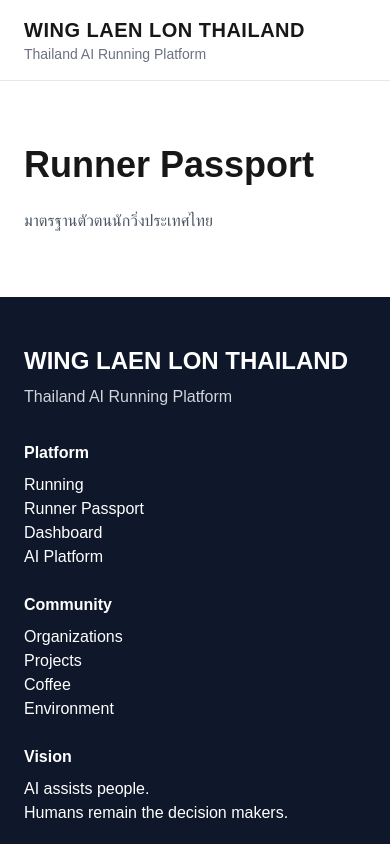
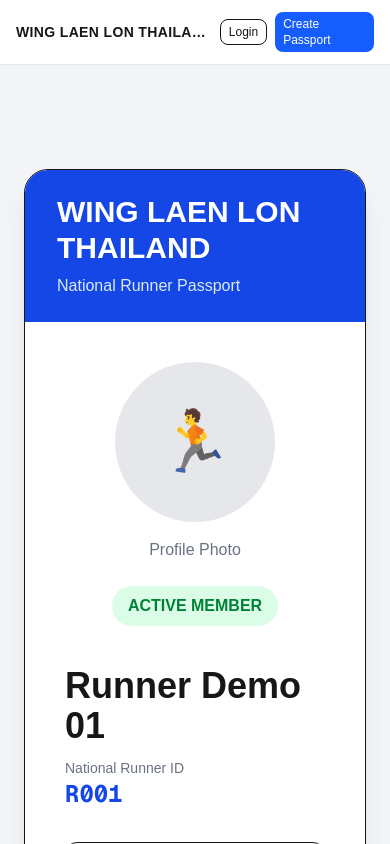
Before and after one commit to winglaenlonthailand-arch/wing-laen-lon-thailand, a Next.js app: page /passport in a window 390 px wide. Shown: the top 844 px of the page. Built offline with nearby package versions, Linux system fonts and the light colour scheme.

Commit message:
Update passport access, login flow and authentication foundation

```diff
--- /dev/null
+++ b/src/app/api/auth/register/route.ts
@@ -0,0 +1,94 @@
+// FILE: src/app/api/auth/register/route.ts
+
+import { NextResponse } from "next/server";
+
+
+export async function POST(request: Request) {
+
+  try {
+
+    const body = await request.json();
+
+
+    const {
+      firstName,
+      lastName,
+      nickname,
+      email,
+      sports,
+    } = body;
+
+
+    if (!firstName || !lastName || !email) {
+
+      return NextResponse.json(
+        {
+          success: false,
+          message: "Required information missing",
+        },
+        {
+          status: 400,
+        }
+      );
+
+    }
+
+
+    const athletePassport = {
+
+      athleteId:
+        "ATH-" + Date.now(),
+
+      name:
+        `${firstName} ${lastName}`,
+
+      nickname,
+
+      email,
+
+      sports,
+
+      level:
+        "Beginner",
+
+      xp:
+        0,
+
+      status:
+        "pending",
+
+    };
+
+
+    return NextResponse.json({
+
+      success: true,
+
+      message:
+        "Athlete Passport Registration Created",
+
+      data:
+        athletePassport,
+
+    });
+
+
+  } catch (error) {
+
+
+    return NextResponse.json(
+
+      {
+        success: false,
+        message: "Invalid request",
+      },
+
+      {
+        status: 500,
+      }
+
+    );
+
+  }
+
+}
--- a/src/app/login/page.tsx
+++ b/src/app/login/page.tsx
@@ -1,6 +1,21 @@
-// FILE: src/app/login/page.tsx
+"use client";
+
+import { useState } from "react";
+
 
 export default function LoginPage() {
+
+  const [message, setMessage] = useState("");
+
+
+  const handleLogin = (provider: string) => {
+
+    setMessage(
+      `Login with ${provider} selected`
+    );
+
+  };
+
 
   return (
 
@@ -25,6 +40,7 @@ export default function LoginPage() {
 
 
           <button
+            onClick={() => handleLogin("Email")}
             className="w-full rounded-full bg-blue-600 px-6 py-3 text-white font-semibold hover:bg-blue-700 transition"
           >
             Login with Email
@@ -33,6 +49,7 @@ export default function LoginPage() {
 
 
           <button
+            onClick={() => handleLogin("Google")}
             className="w-full rounded-full border border-gray-300 px-6 py-3 font-semibold text-gray-700 hover:bg-gray-100 transition"
           >
             Login with Google
@@ -41,6 +58,7 @@ export default function LoginPage() {
 
 
           <button
+            onClick={() => handleLogin("LINE")}
             className="w-full rounded-full border border-gray-300 px-6 py-3 font-semibold text-gray-700 hover:bg-gray-100 transition"
           >
             Login with LINE
@@ -48,6 +66,26 @@ export default function LoginPage() {
 
 
         </div>
+
+
+
+        {
+          message && (
+
+            <div className="mt-6 rounded-xl bg-blue-50 p-4 text-center">
+
+              <p className="font-semibold text-blue-700">
+                {message}
+              </p>
+
+              <p className="text-sm text-gray-600 mt-1">
+                Authentication System Preparing
+              </p>
+
+            </div>
+
+          )
+        }
 
 
 
--- a/src/app/passport/page.tsx
+++ b/src/app/passport/page.tsx
@@ -1,13 +1,10 @@
+import PassportCard from "@/components/passport/PassportCard";
+import { runners } from "@/data/mock/runners";
+
 export default function PassportPage() {
   return (
-    <main className="mx-auto max-w-7xl px-6 py-16">
-      <h1 className="text-4xl font-bold">
-        Runner Passport
-      </h1>
-
-      <p className="mt-6 text-gray-600">
-        มาตรฐานตัวตนนักวิ่งประเทศไทย
-      </p>
+    <main className="bg-gray-100 min-h-screen py-10">
+      <PassportCard runner={runners[0]} />
     </main>
   );
 }
--- a/src/components/HeroCarousel.tsx
+++ b/src/components/HeroCarousel.tsx
@@ -39,6 +39,7 @@ export default function HeroCarousel() {
       {/* Gradient */}
       <div className="absolute inset-0 bg-gradient-to-r from-black/60 via-black/20 to-transparent" />
 
+
       {/* Content */}
       <div className="relative z-10 flex h-full items-center">
 
@@ -48,11 +49,13 @@ export default function HeroCarousel() {
             Thailand AI Running Platform
           </p>
 
+
           <h1 className="max-w-4xl text-6xl font-extrabold leading-tight md:text-7xl">
             WING LAEN LON
             <br />
             THAILAND
           </h1>
+
 
           <p className="mt-8 max-w-2xl text-xl leading-8 text-gray-200">
             Connecting runners, events, communities,
@@ -60,27 +63,43 @@ export default function HeroCarousel() {
             into one national platform.
           </p>
 
+
+
           <div className="mt-10 flex flex-wrap gap-4">
 
+
             <Link
-              href="/signup"
+              href="/register"
               className="rounded-full bg-blue-600 px-8 py-4 font-semibold transition hover:bg-blue-700"
             >
-              Create Passport
+              Create Athlete Passport
             </Link>
+
+
+            <Link
+              href="/login"
+              className="rounded-full border border-white px-8 py-4 font-semibold transition hover:bg-white hover:text-black"
+            >
+              Login
+            </Link>
+
 
             <Link
               href="/events"
-              className="rounded-full border border-white px-8 py-4 font-semibold transition hover:bg-white hover:text-black"
+              className="rounded-full border border-white/60 px-8 py-4 font-semibold transition hover:bg-white hover:text-black"
             >
               Explore Events
             </Link>
 
+
           </div>
+
 
         </div>
 
       </div>
+
+
 
       {/* Slide Indicator */}
       <div className="absolute bottom-8 left-1/2 flex -translate-x-1/2 gap-3">
@@ -98,6 +117,8 @@ export default function HeroCarousel() {
 
       </div>
 
+
+
       {/* Scroll Indicator */}
       <div className="absolute bottom-8 right-8 text-center text-white">
 
@@ -105,6 +126,7 @@ export default function HeroCarousel() {
           href="/running"
           className="group inline-block"
         >
+
           <p className="text-sm tracking-widest group-hover:text-blue-300 transition">
             SCROLL
           </p>
@@ -112,10 +134,12 @@ export default function HeroCarousel() {
           <div className="mt-2 animate-bounce text-2xl group-hover:text-blue-300 transition">
             ↓
           </div>
+
         </Link>
 
       </div>
 
+
     </section>
   );
 }
--- a/src/components/home/PassportPreview.tsx
+++ b/src/components/home/PassportPreview.tsx
@@ -62,7 +62,7 @@ export default function PassportPreview() {
         <div className="mt-10 text-center">
 
           <Link
-            href="/signup"
+            href="/passport"
             className="inline-block px-8 py-3 rounded-full bg-blue-600 text-white font-semibold hover:bg-blue-700 transition"
           >
             สร้าง Runner Passport
--- a/src/components/layout/Header.tsx
+++ b/src/components/layout/Header.tsx
@@ -1,18 +1,21 @@
 export default function Header() {
   return (
     <header className="sticky top-0 z-50 bg-white/90 backdrop-blur border-b border-gray-200">
-      <div className="mx-auto flex max-w-7xl items-center justify-between px-6 py-4">
+      <div className="mx-auto flex max-w-7xl items-center justify-between gap-3 px-4 py-3 md:px-6 md:py-4">
 
-        <div>
-          <h1 className="text-xl font-bold tracking-wide">
+        {/* Brand */}
+        <div className="min-w-0">
+          <h1 className="truncate text-sm font-bold tracking-wide md:text-xl">
             WING LAEN LON THAILAND
           </h1>
 
-          <p className="text-sm text-gray-500">
+          <p className="hidden text-sm text-gray-500 sm:block">
             Thailand AI Running Platform
           </p>
         </div>
 
+
+        {/* Desktop Menu */}
         <nav className="hidden md:flex items-center gap-6">
 
           <a href="/">Home</a>
@@ -29,25 +32,29 @@ export default function Header() {
 
         </nav>
 
-        <div className="hidden md:flex items-center gap-3">
+
+        {/* Action Buttons */}
+        <div className="flex items-center gap-2">
 
           <a
             href="/login"
-            className="rounded-lg border px-4 py-2 hover:bg-gray-100"
+            className="rounded-lg border px-2 py-1 text-xs hover:bg-gray-100 md:px-4 md:py-2 md:text-base"
           >
             Login
           </a>
 
-          <a
-            href="/register"
-            className="rounded-lg bg-blue-600 px-4 py-2 text-white hover:bg-blue-700"
-          >
-            Sign Up
-          </a>
 
           <a
             href="/passport"
-            className="rounded-lg border px-4 py-2 hover:bg-gray-100"
+            className="rounded-lg bg-blue-600 px-2 py-1 text-xs text-white hover:bg-blue-700 md:px-4 md:py-2 md:text-base"
+          >
+            Create Passport
+          </a>
+
+
+          <a
+            href="/passport"
+            className="hidden rounded-lg border px-4 py-2 hover:bg-gray-100 lg:block"
           >
             My Passport
           </a>
```
Also changed, not shown: src/app/api/auth/login/route.ts (added), src/app/api/auth/logout/route.ts (added), src/app/api/auth/session/route.ts (added), 1 other file (tests, documents, lock files or other folders).
